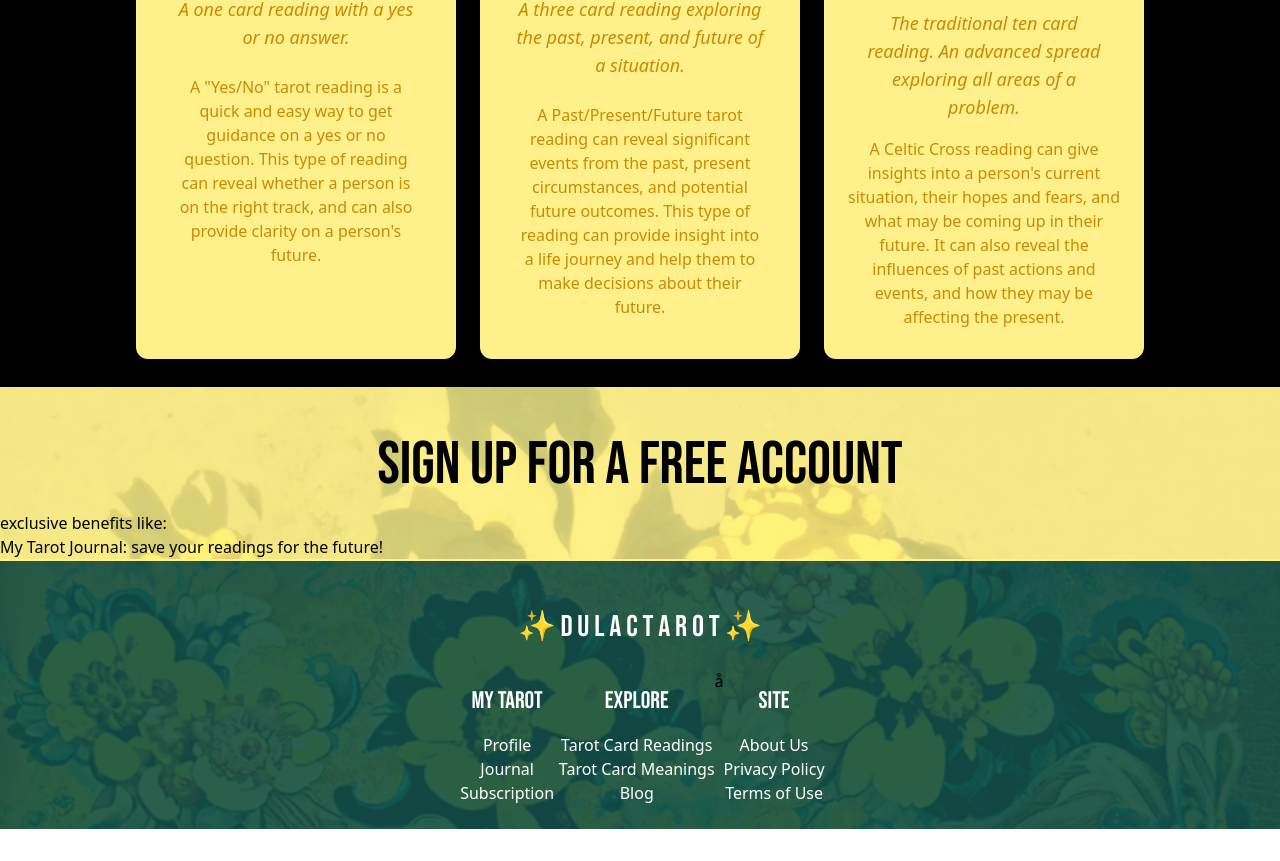
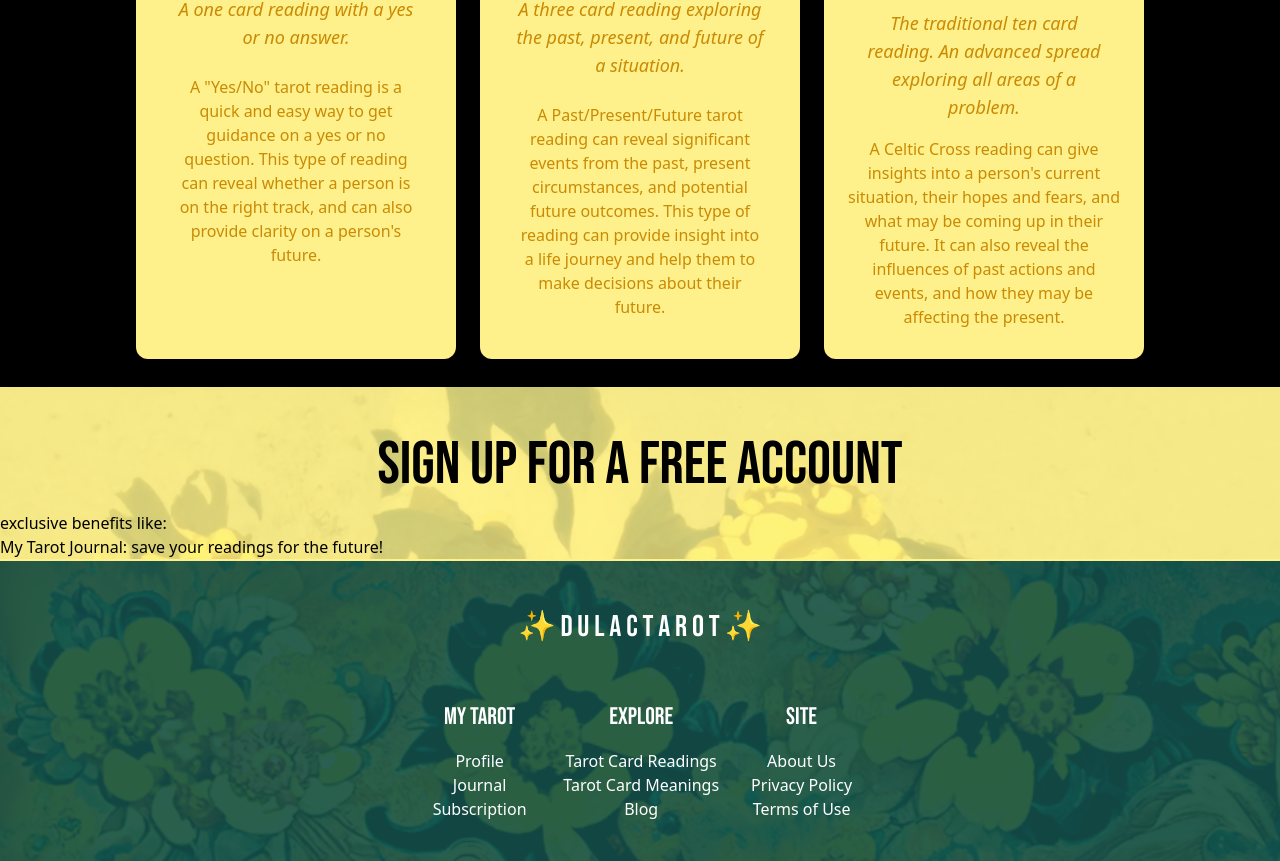
Before and after one commit to ccingram94/dulactarot, a Next.js app: page / in a window 1280 px wide. Shown: the part 745-1606 px from the top of the page. Before the commit the page ends 1574 px from the top, so only its background shows below. Built offline with nearby package versions, Linux system fonts and the light colour scheme; no server answers.

Commit message:
fixed spacing issue on footer sections

```diff
--- a/components/footer.js
+++ b/components/footer.js
@@ -10,26 +10,26 @@ export default function Footer() {
   const { date: session, status } = useSession()
   return (
     <div className="bg-banner bg-cover w-screen min-h-full border-t-2 border-yellow-200">
-        <div className="flex flex-col flex-wrap w-screen text-center justify-center bg-teal-900 bg-opacity-90">
+        <div className="flex flex-col flex-wrap w-screen text-center justify-center items-center bg-teal-900 bg-opacity-90">
           <div>
             <Link href="/">
                 <h1 className="pt-12 text-white font-bebas text-xl lg:text-2xl xl:text-3xl">✨ D u l a c   T a r o t ✨</h1>
             </Link>
           </div>
-          <div className="flex flex-row flex-wrap justify-center p-4 m-2">
-            <div className="text-white text-center">
+          <div className="flex flex-row flex-wrap justify-between max-w-lg p-4 m-2">
+            <div className="text-white text-center p-2 lg:p-4">
                 <h4 className="p-4 font-bebas text-xl lg:text-2xl">My Tarot</h4>
                 <p>Profile</p>
                 <p>Journal</p>
                 <p>Subscription</p>
             </div>
-            <div className="text-white text-center">
+            <div className="text-white text-center p-2 lg:p-4">
                 <h4 className="p-4 font-bebas text-xl lg:text-2xl">Explore</h4>
                 <p>Tarot Card Readings</p>
                 <p>Tarot Card Meanings</p>
                 <p>Blog</p>
-            </div>å
-            <div className="text-white text-center">
+            </div>
+            <div className="text-white text-center p-2 lg:p-4">
                 <h4 className="p-4 font-bebas text-xl lg:text-2xl">Site</h4>
                 <p>About Us</p>
                 <p>Privacy Policy</p>
```
